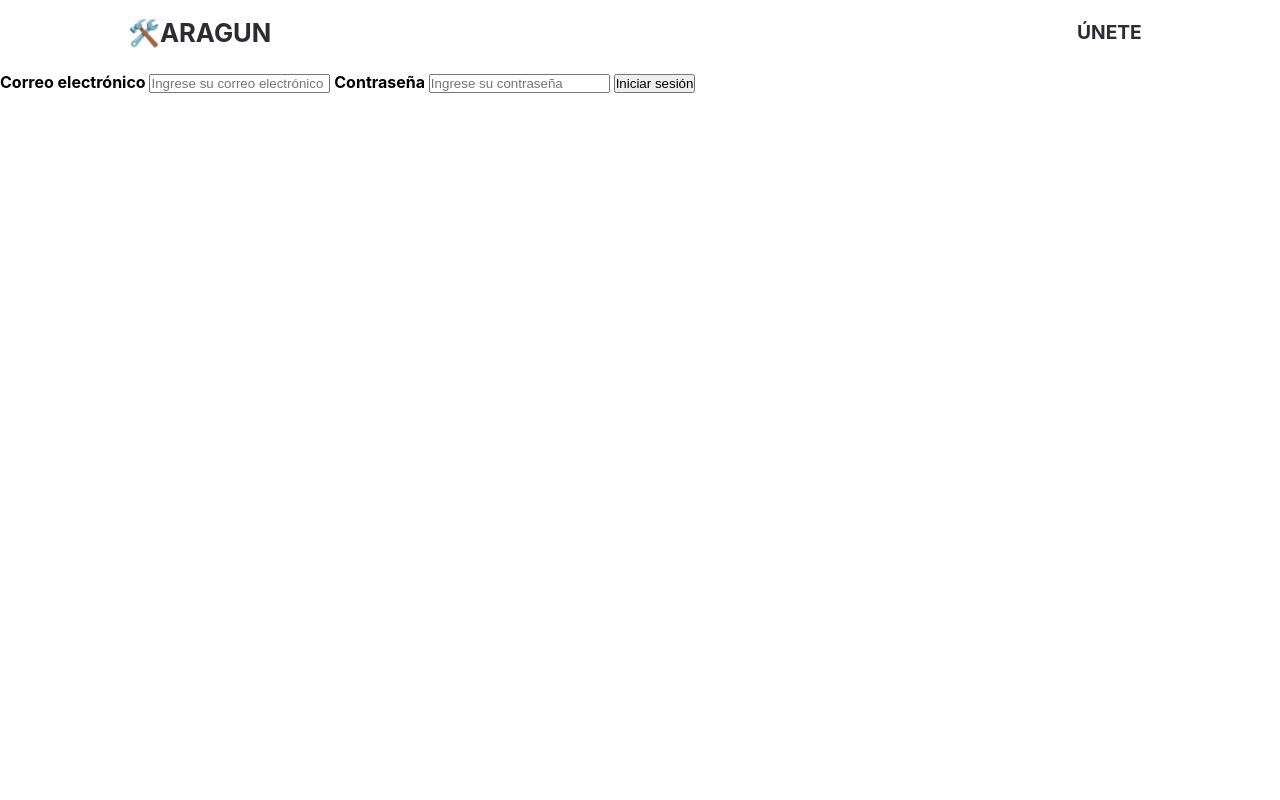
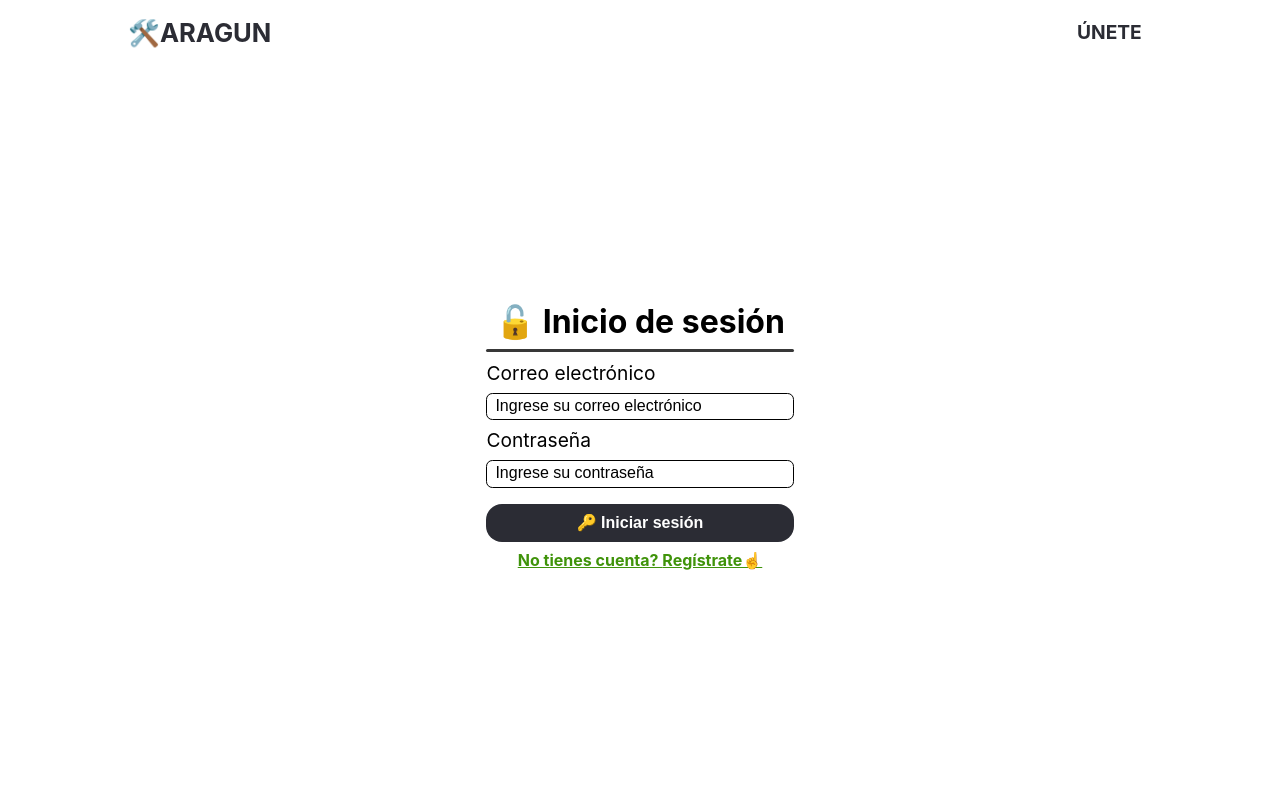
Before and after one commit to olvidate/TSI, a Laravel app: page /login in a window 1280 px wide. Run offline with Laravel 10, Linux system fonts and the light colour scheme.

Commit message:
feat(views/auth): create login form

```diff
--- a/resources/views/auth/login.blade.php
+++ b/resources/views/auth/login.blade.php
@@ -1,7 +1,107 @@
 @extends('templates.master')
 
+@section('head-extras')
+    <style>
+        main {
+            width: 100%;
+            height: calc(100vh - 9vh);
+            display: grid;
+            place-items: center;
+        }
+
+        section {
+            width: 100%;
+            height: 50%;
+            display: flex;
+            justify-content: center;
+            align-items: center;
+            flex-direction: column;
+            gap: 1vh;
+            @media (width <= 1024px) and (width >= 650px) {
+                width: 50%;
+            }
+            @media (width >= 1024px) {
+                width: 30%;
+            }
+        }
+
+        section > h1 {
+            font-size: 2rem;
+        }
+
+        form {
+            width: 100%;
+            height: 100%;
+            @media (height > 700px) {
+                height: 50%;
+            }
+            display: flex;
+            align-items: center;
+            justify-content: center;
+            flex-direction: column;
+            gap: .5rem;
+        }
+
+        label {
+            width: 80%;
+            font-size: 1.2rem;
+            font-weight: normal;
+            color: black;
+            text-align: left;
+        }
+
+        input {
+            width: 80%;
+            height: 15%;
+            border: .1rem solid rgb(0, 0, 0);
+            border-radius: .4rem;
+            padding: 0 .5rem;
+        }
+
+        hr {
+            width: 80%;
+            height: 1%;
+            background-color: #383838;
+            border: 0;
+            border-radius: 10px;
+        }
+
+        ::placeholder {
+            font-size: 1rem;
+            color: black;
+
+        }
+
+        button {
+            margin-top: .5rem;
+            width: 80%;
+            padding: 0.6rem 0.5rem;
+            border: 0;
+            border-radius: 1rem;
+            font-weight: bold;
+            font-size: 1rem;
+            background-color: #2b2c34;
+            color: white;
+        }
+
+        section > a {
+            text-decoration: underline;
+            color: #3f930a;
+            font-size: 1rem;
+        }
+
+        section > a span:hover {
+            color: #4a5568;
+        }
+    </style>
+@endsection
+
 @section('main-content')
-    <form class="container" method="POST" action="{{route('cliente.login')}}">
+    <main>
+        <section>
+            <h1>🔓 Inicio de sesión</h1>
+            <hr>
+            <form method="POST" action="{{route('cliente.login')}}">
                 @method('POST')
                 @csrf
                 <label for="email">Correo electrónico</label>
@@ -11,7 +111,10 @@
                 <input type="password" id="password" name="password" placeholder="Ingrese su contraseña" required>
 
                 <!-- Button -->
-        <button type="submit">Iniciar sesión</button>
+                <button type="submit">🔑 Iniciar sesión</button>
 
             </form>
+            <a href="{{route('home.register')}}">No tienes cuenta? <span>Regístrate☝️</span></a>
+        </section>
+    </main>
 @endsection
```
Lines whose indentation alone changed are shown as unchanged.
